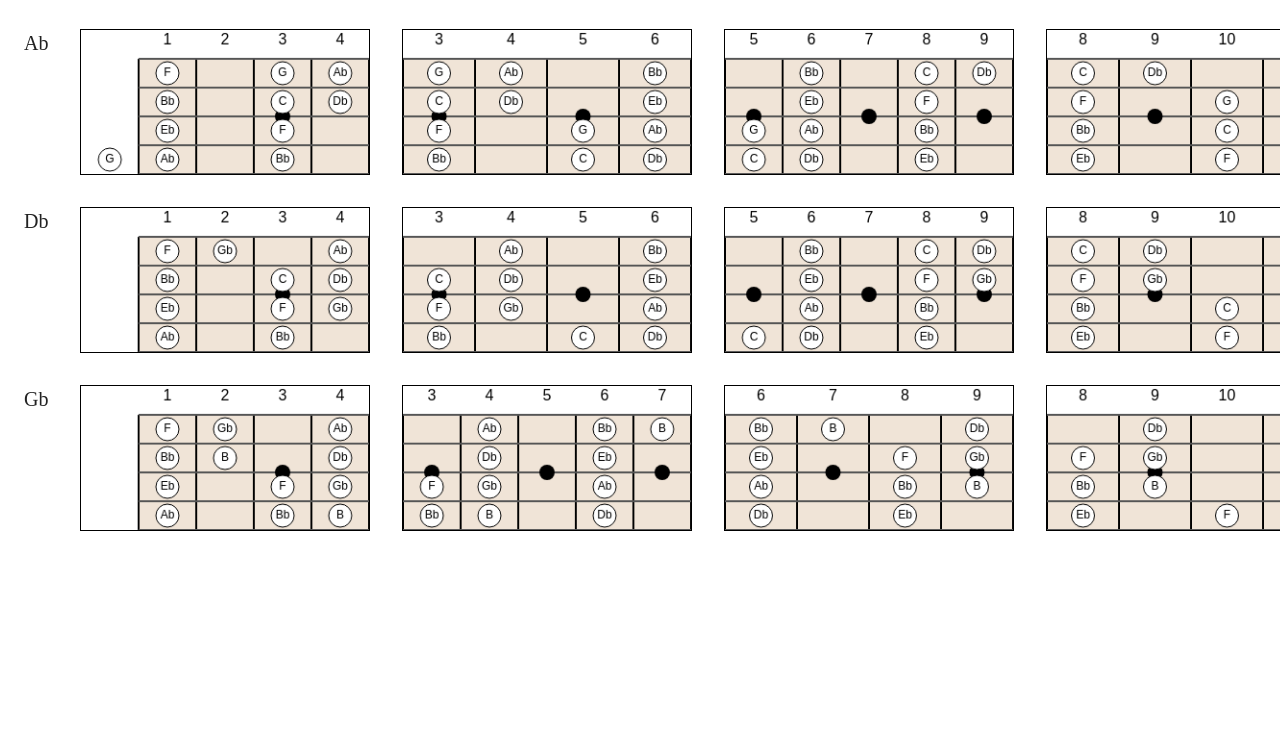
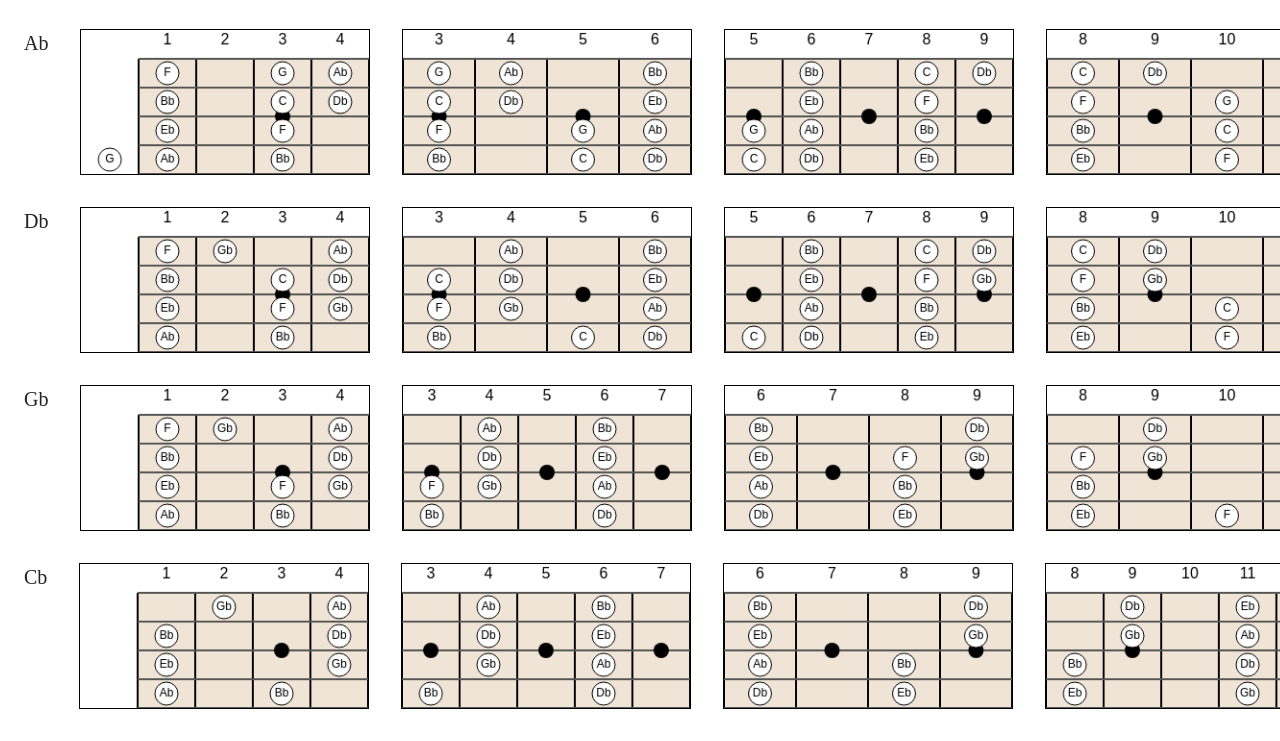
Before and after one commit to nicmell/bass-canvas, a website built with webpack: page index.html in a window 1280 px wide. Shown: the part 715-1456 px from the top of the page. Before the commit the page ends 1278 px from the top, so only its background shows below. Built offline with nearby package versions, Linux system fonts and the light colour scheme.

Commit message:
added Cb

```diff
--- a/index.html
+++ b/index.html
@@ -104,5 +104,15 @@
   <canvas id="Gb-4"></canvas>
   <canvas id="Gb-5"></canvas>
 </div>
+<div class="row">
+  <div class="row-head">
+    <span>Cb</span>
+  </div>
+  <canvas id="Cb-1"></canvas>
+  <canvas id="Cb-2"></canvas>
+  <canvas id="Cb-3"></canvas>
+  <canvas id="Cb-4"></canvas>
+  <canvas id="Cb-5"></canvas>
+</div>
 </body>
 </html>
--- a/js/app.js
+++ b/js/app.js
@@ -1,10 +1,10 @@
 const stringCount = 4;
-
-// const notes = ["C", "C#", "D", "D#", "E", "F", "F#", "G", "G#", "A", "A#", "B"];
-const notes = ["C", "Db", "D", "Eb", "E", "F", "Gb", "G", "Ab", "A", "Bb", "B"];
+const sharpNotes = ["C", "C#", "D", "D#", "E", "F", "F#", "G", "G#", "A", "A#", "B"];
+const flatNotes = ["C", "Db", "D", "Eb", "E", "F", "Gb", "G", "Ab", "A", "Bb", "B"];
 const openNotes = ["E", "A", "D", "G"];
 
-function calculateNoteOnFret(string, fret) {
+
+function calculateNoteOnFret(string, fret, notes) {
   const openNoteIndex = notes.indexOf(openNotes[string - 1]);
   return notes[(openNoteIndex + fret) % notes.length];
 }
@@ -79,12 +79,12 @@ function drawFretHeaders(ctx, fretCount, fretWidth, columnWidth, neckTop, neckBo
   }
 }
 
-function drawScaleNotes(ctx, fretCount, fretWidth, stringCount, stringSpacing, scale, columnWidth, startFret) {
+function drawScaleNotes(ctx, fretCount, fretWidth, stringCount, stringSpacing, notes, scale, columnWidth, startFret) {
   ctx.font = "12px Arial";
   ctx.textAlign = "center";
   for (let string = 1; string <= stringCount; string++) {
     for (let fret = startFret; fret <= fretCount + startFret - 1; fret++) {
-      const note = calculateNoteOnFret(string, fret);
+      const note = calculateNoteOnFret(string, fret, notes);
       if (scale.includes(note)) {
         const x = columnWidth + (fret - startFret + 0.5) * fretWidth;
         const y = string * stringSpacing + stringSpacing / 2;
@@ -127,7 +127,7 @@ function drawOpenStringNames(ctx, stringCount, stringSpacing, scale, columnWidth
   }
 }
 
-function drawBassFretboard(canvaName, scale, startFret, endFret,  showOpenStringNames = false, stringCount = 4) {
+function drawBassFretboard(canvaName, notes, scale, startFret, endFret,  showOpenStringNames = false, stringCount = 4) {
   const canvas = document.getElementById(canvaName);
   const ctx = canvas.getContext('2d');
   const canvasWidth = canvas.width;
@@ -151,7 +151,7 @@ function drawBassFretboard(canvaName, scale, startFret, endFret,  showOpenString
     drawOpenStringNames(ctx, stringCount, stringSpacing, scale, columnWidth);
   }
 
-  drawScaleNotes(ctx, fretCount, fretWidth, stringCount, stringSpacing, scale, columnWidth, startFret);
+  drawScaleNotes(ctx, fretCount, fretWidth, stringCount, stringSpacing, notes, scale, columnWidth, startFret);
 }
 
 const cMajorScale = ["C", "D", "E", "F", "G", "A", "B"];
@@ -164,50 +164,55 @@ const ebMajorScale = ["Eb", "F", "G", "Ab", "Bb", "C", "D"];
 // Scale aggiuntive in bemolle
 const abMajorScale = ["Ab", "Bb", "C", "Db", "Eb", "F", "G"];  // La bemolle maggiore
 const dbMajorScale = ["Db", "Eb", "F", "Gb", "Ab", "Bb", "C"];  // Re bemolle maggiore
-const gbMajorScale = ["Gb", "Ab", "Bb", "B", "Db", "Eb", "F"];  // Sol bemolle maggiore
-const cbMajorScale = ["Cb", "Db", "Eb", "Fb", "Gb", "Ab", "Bb"];  // Do bemolle maggiore
-
-
+const gbMajorScale = ["Gb", "Ab", "Bb", "Cb", "Db", "Eb", "F"];  // Sol bemolle maggiore
+const cbMajorScale = ["Cb", "Db", "Eb", "Fb", "Gb", "Ab", "Bb"];
 
 // C
-drawBassFretboard('C-1', cMajorScale, 1, 4, true);
-drawBassFretboard('C-2', cMajorScale, 2, 5);
-drawBassFretboard('C-3', cMajorScale, 4, 8);
-drawBassFretboard('C-4', cMajorScale, 7, 10);
-drawBassFretboard('C-5', cMajorScale, 9, 13);
+drawBassFretboard('C-1', flatNotes, cMajorScale, 1, 4, true);
+drawBassFretboard('C-2', flatNotes, cMajorScale, 2, 5);
+drawBassFretboard('C-3', flatNotes, cMajorScale, 4, 8);
+drawBassFretboard('C-4', flatNotes, cMajorScale, 7, 10);
+drawBassFretboard('C-5', flatNotes, cMajorScale, 9, 13);
 // F
-drawBassFretboard('F-1', fMajorScale, 1, 4, true);
-drawBassFretboard('F-2', fMajorScale, 2, 6);
-drawBassFretboard('F-3', fMajorScale, 5, 8);
-drawBassFretboard('F-4', fMajorScale, 7, 10);
-drawBassFretboard('F-5', fMajorScale, 9, 13);
+drawBassFretboard('F-1', flatNotes, fMajorScale, 1, 4, true);
+drawBassFretboard('F-2', flatNotes, fMajorScale, 2, 6);
+drawBassFretboard('F-3', flatNotes, fMajorScale, 5, 8);
+drawBassFretboard('F-4', flatNotes, fMajorScale, 7, 10);
+drawBassFretboard('F-5', flatNotes, fMajorScale, 9, 13);
 // Bb
-drawBassFretboard('Bb-1', bbMajorScale, 1, 4, true);
-drawBassFretboard('Bb-2', bbMajorScale, 2, 6);
-drawBassFretboard('Bb-3', bbMajorScale, 5, 8);
-drawBassFretboard('Bb-4', bbMajorScale, 7, 11);
-drawBassFretboard('Bb-5', bbMajorScale, 10, 13);
+drawBassFretboard('Bb-1', flatNotes, bbMajorScale, 1, 4, true);
+drawBassFretboard('Bb-2', flatNotes, bbMajorScale, 2, 6);
+drawBassFretboard('Bb-3', flatNotes, bbMajorScale, 5, 8);
+drawBassFretboard('Bb-4', flatNotes, bbMajorScale, 7, 11);
+drawBassFretboard('Bb-5', flatNotes, bbMajorScale, 10, 13);
 // Eb
-drawBassFretboard('Eb-1', ebMajorScale, 1, 4, true);
-drawBassFretboard('Eb-2', ebMajorScale, 3, 6);
-drawBassFretboard('Eb-3', ebMajorScale, 5, 8);
-drawBassFretboard('Eb-4', ebMajorScale, 7, 11);
-drawBassFretboard('Eb-5', ebMajorScale, 10, 13);
+drawBassFretboard('Eb-1', flatNotes, ebMajorScale, 1, 4, true);
+drawBassFretboard('Eb-2', flatNotes, ebMajorScale, 3, 6);
+drawBassFretboard('Eb-3', flatNotes, ebMajorScale, 5, 8);
+drawBassFretboard('Eb-4', flatNotes, ebMajorScale, 7, 11);
+drawBassFretboard('Eb-5', flatNotes, ebMajorScale, 10, 13);
 // Ab
-drawBassFretboard('Ab-1', abMajorScale, 1, 4, true);
-drawBassFretboard('Ab-2', abMajorScale, 3, 6);
-drawBassFretboard('Ab-3', abMajorScale, 5, 9);
-drawBassFretboard('Ab-4', abMajorScale, 8, 11);
-drawBassFretboard('Ab-5', abMajorScale, 10, 13);
+drawBassFretboard('Ab-1', flatNotes, abMajorScale, 1, 4, true);
+drawBassFretboard('Ab-2', flatNotes, abMajorScale, 3, 6);
+drawBassFretboard('Ab-3', flatNotes, abMajorScale, 5, 9);
+drawBassFretboard('Ab-4', flatNotes, abMajorScale, 8, 11);
+drawBassFretboard('Ab-5', flatNotes, abMajorScale, 10, 13);
 // Db
-drawBassFretboard('Db-1', dbMajorScale, 1, 4, true);
-drawBassFretboard('Db-2', dbMajorScale, 3, 6);
-drawBassFretboard('Db-3', dbMajorScale, 5, 9);
-drawBassFretboard('Db-4', dbMajorScale, 8, 11);
-drawBassFretboard('Db-5', dbMajorScale, 10, 14);
+drawBassFretboard('Db-1', flatNotes, dbMajorScale, 1, 4, true);
+drawBassFretboard('Db-2', flatNotes, dbMajorScale, 3, 6);
+drawBassFretboard('Db-3', flatNotes, dbMajorScale, 5, 9);
+drawBassFretboard('Db-4', flatNotes, dbMajorScale, 8, 11);
+drawBassFretboard('Db-5', flatNotes, dbMajorScale, 10, 14);
 // Gb
-drawBassFretboard('Gb-1', gbMajorScale, 1, 4, true);
-drawBassFretboard('Gb-2', gbMajorScale, 3, 7);
-drawBassFretboard('Gb-3', gbMajorScale, 6, 9);
-drawBassFretboard('Gb-4', gbMajorScale, 8, 11);
-drawBassFretboard('Gb-5', gbMajorScale, 10, 14);
+drawBassFretboard('Gb-1', flatNotes, gbMajorScale, 1, 4, true);
+drawBassFretboard('Gb-2', flatNotes, gbMajorScale, 3, 7);
+drawBassFretboard('Gb-3', flatNotes, gbMajorScale, 6, 9);
+drawBassFretboard('Gb-4', flatNotes, gbMajorScale, 8, 11);
+drawBassFretboard('Gb-5', flatNotes, gbMajorScale, 10, 14);
+
+// Cb
+drawBassFretboard('Cb-1', flatNotes, cbMajorScale, 1, 4, true);
+drawBassFretboard('Cb-2', flatNotes, cbMajorScale, 3, 7);
+drawBassFretboard('Cb-3', flatNotes, cbMajorScale, 6, 9);
+drawBassFretboard('Cb-4', flatNotes, cbMajorScale, 8, 12);
+drawBassFretboard('Cb-5', flatNotes, cbMajorScale, 11, 14);
```
